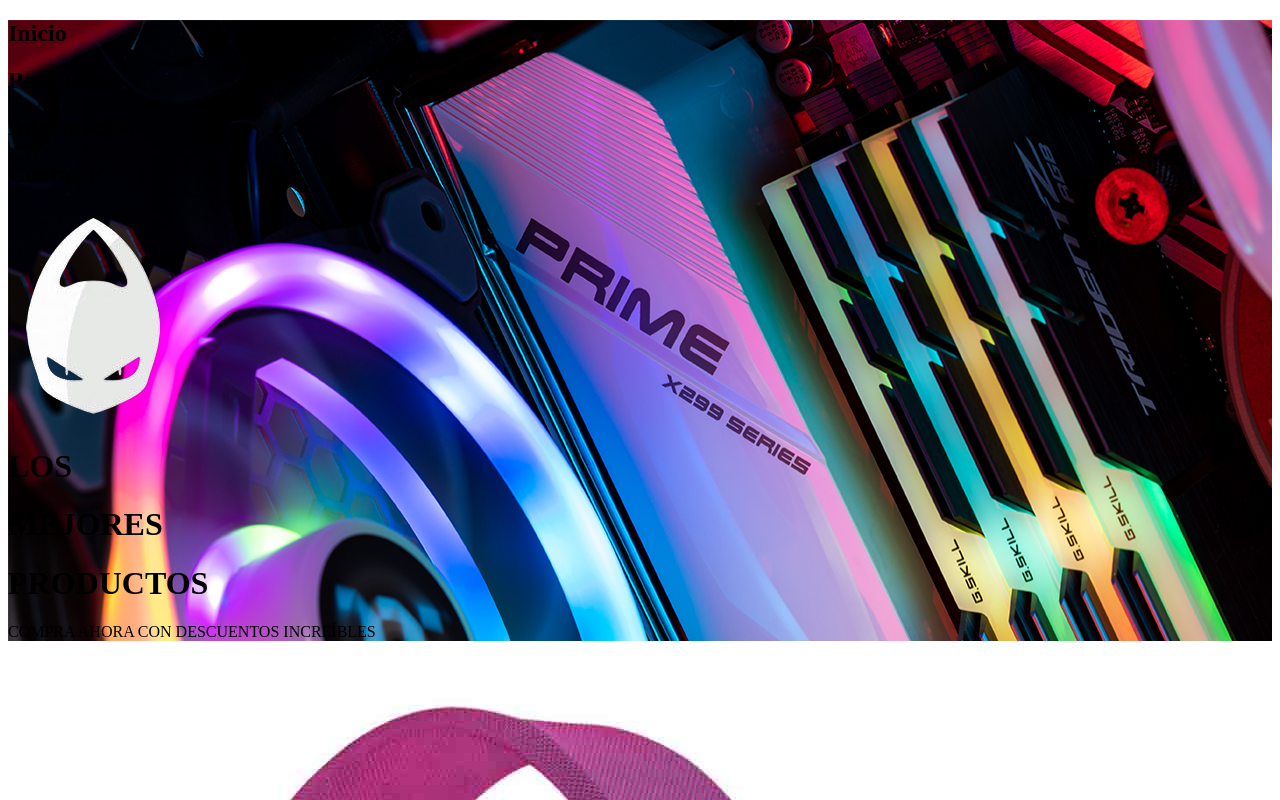
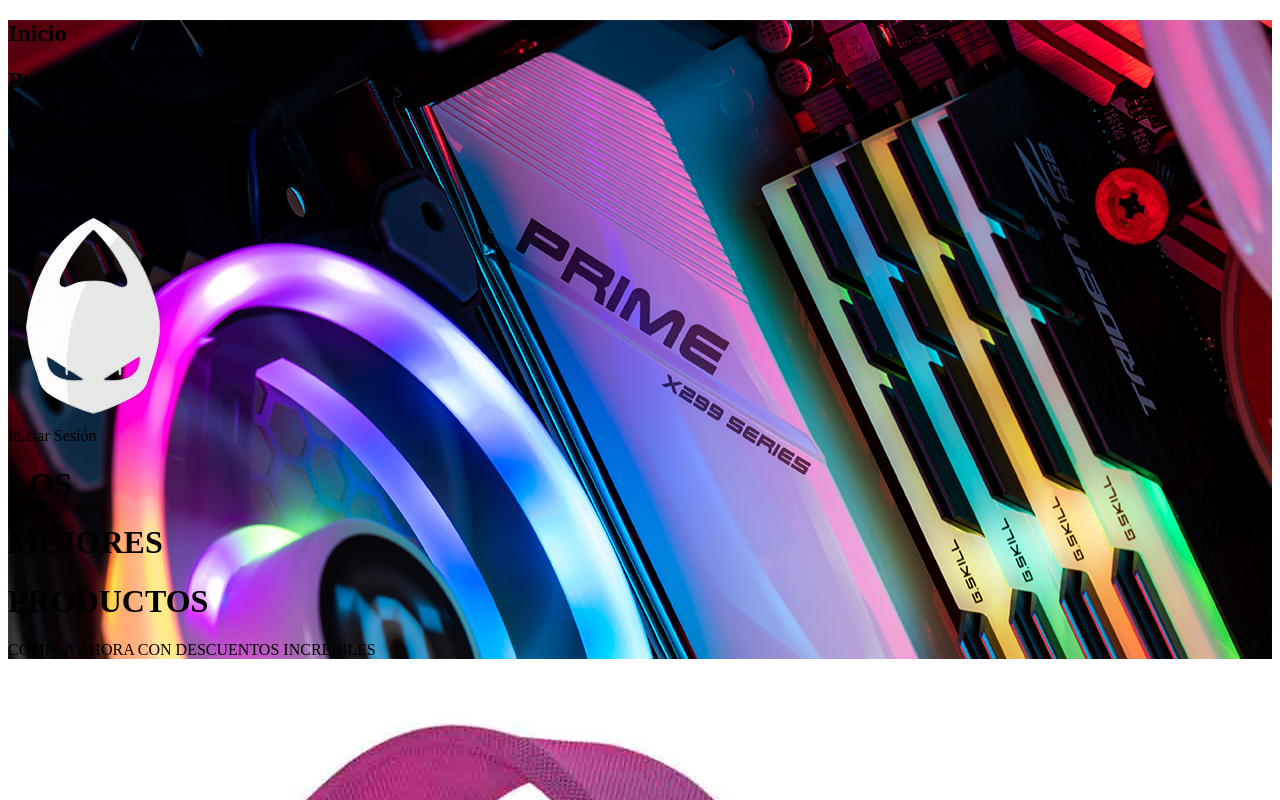
Before and after one commit to AlexJmzc/onlinestore, a React (Create React App) app: page / in a window 1280 px wide. Shown: the top 800 px of the page. Built offline with nearby package versions, Linux system fonts and the light colour scheme.

Commit message:
Shopping cart display if login

```diff
--- a/src/components/header.tsx
+++ b/src/components/header.tsx
@@ -1,6 +1,8 @@
 import Logo from '../assets/img/logo.png';
 
 export const Header = () => {
+    const token = sessionStorage.getItem("token");
+
   return (
     <div className='flex bg-transparent w-screen py-6 '>
         <div className='flex w-1/3 ml-10'>
@@ -20,9 +22,18 @@
             <div className='flex items-center bg-white p-2 rounded-full'>
                 <span className="w-4 h-4 icon-[material-symbols--search]"></span>
             </div>
-            <div className='flex items-center bg-white p-2 rounded-3xl'>
-                <span className="w-4 h-4 icon-[mdi--cart-outline]"></span>
-            </div>
+
+            {
+                token ?
+                <div className='flex items-center bg-white p-2 rounded-3xl'>
+                    <span className="w-4 h-4 icon-[mdi--cart-outline]"></span>
+                </div>
+                :
+                <div className='flex items-center bg-white p-2 rounded-3xl'>
+                    Iniciar Sesión
+                </div>
+            }
+
         </div>
     </div>
   )
```
